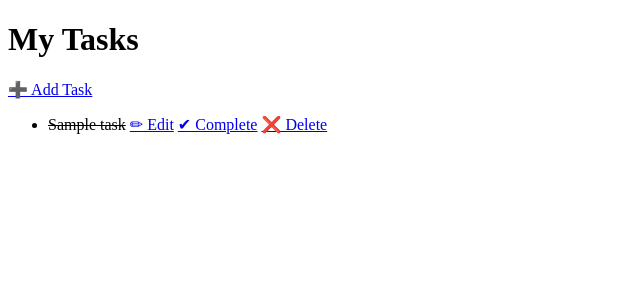
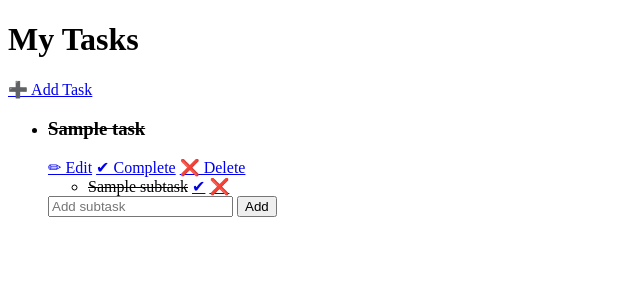
Before and after one commit to Mannatxdev/PEP_WINTER_TRAINING, a Django app: page / in a window 1280 px wide. Shown: the top 300 px of the page, without its empty margins (0-640 px from the left). Run offline with Django 5.2, Linux system fonts and the light colour scheme; tables that the repository leaves empty hold one stand-in row (values such as "Sample post").

Commit message:
upadted sub task feature (create ,delete)

```diff
--- a/TODO_APP/main/models.py
+++ b/TODO_APP/main/models.py
@@ -7,3 +7,12 @@ class Task(models.Model):
 
     def __str__(self):
         return self.title
+
+
+class SubTask(models.Model):
+    task = models.ForeignKey(Task, on_delete=models.CASCADE, related_name='subtasks')
+    title = models.CharField(max_length=200)
+    completed = models.BooleanField(default=False)
+
+    def __str__(self):
+        return f"{self.title} - {self.task.title}"
--- a/TODO_APP/main/templates/main/task_list.html
+++ b/TODO_APP/main/templates/main/task_list.html
@@ -6,21 +6,48 @@
 <body>
 
 <h1>My Tasks</h1>
-
 <a href="{% url 'add_task' %}">➕ Add Task</a>
 
 <ul>
 {% for task in tasks %}
     <li>
+        <h3>
             {% if task.completed %}
                 <strike>{{ task.title }}</strike>
             {% else %}
                 {{ task.title }}
             {% endif %}
+        </h3>
 
         <a href="{% url 'update_task' task.id %}">✏ Edit</a>
         <a href="{% url 'complete_task' task.id %}">✔ Complete</a>
         <a href="{% url 'delete_task' task.id %}">❌ Delete</a>
+
+        <!-- 🔽 SUBTASK SECTION STARTS HERE -->
+        <ul>
+            {% for sub in task.subtasks.all %}
+                <li>
+                    {% if sub.completed %}
+                        <strike>{{ sub.title }}</strike>
+                    {% else %}
+                        {{ sub.title }}
+                    {% endif %}
+
+                    <a href="{% url 'toggle_subtask' sub.id %}">✔</a>
+                    <a href="{% url 'delete_subtask' sub.id %}">❌</a>
+                </li>
+            {% empty %}
+                <li>No subtasks</li>
+            {% endfor %}
+        </ul>
+
+        <form method="POST" action="{% url 'add_subtask' task.id %}">
+            {% csrf_token %}
+            <input type="text" name="title" placeholder="Add subtask" required>
+            <button type="submit">Add</button>
+        </form>
+        <!-- 🔼 SUBTASK SECTION ENDS -->
+
     </li>
 {% empty %}
     <li>No tasks yet</li>
--- a/TODO_APP/main/urls.py
+++ b/TODO_APP/main/urls.py
@@ -7,4 +7,8 @@ urlpatterns = [
     path('update/<int:pk>/', views.update_task, name='update_task'),
     path('complete/<int:pk>/', views.complete_task, name='complete_task'),
     path('delete/<int:pk>/', views.delete_task, name='delete_task'),
+    path('subtask/add/<int:pk>/', views.add_subtask, name='add_subtask'),
+    path('subtask/toggle/<int:pk>/', views.toggle_subtask, name='toggle_subtask'),
+    path('subtask/delete/<int:pk>/', views.delete_subtask, name='delete_subtask'),
+
 ]
--- a/TODO_APP/main/views.py
+++ b/TODO_APP/main/views.py
@@ -39,3 +39,31 @@ def delete_task(request, pk):
     task = get_object_or_404(Task, id=pk)
     task.delete()
     return redirect('task_list')
+
+
+from .models import Task, SubTask
+from .forms import TaskForm, SubTaskForm
+
+
+def add_subtask(request, pk):
+    task = get_object_or_404(Task, id=pk)
+    if request.method == 'POST':
+        form = SubTaskForm(request.POST)
+        if form.is_valid():
+            subtask = form.save(commit=False)
+            subtask.task = task
+            subtask.save()
+    return redirect('task_list')
+
+
+def toggle_subtask(request, pk):
+    subtask = get_object_or_404(SubTask, id=pk)
+    subtask.completed = not subtask.completed
+    subtask.save()
+    return redirect('task_list')
+
+
+def delete_subtask(request, pk):
+    subtask = get_object_or_404(SubTask, id=pk)
+    subtask.delete()
+    return redirect('task_list')
```
Also changed, not shown: TODO_APP/main/forms.py (+7 -1 lines), TODO_APP/main/migrations/0002_subtask.py (added). Lines whose indentation alone changed are shown as unchanged.
